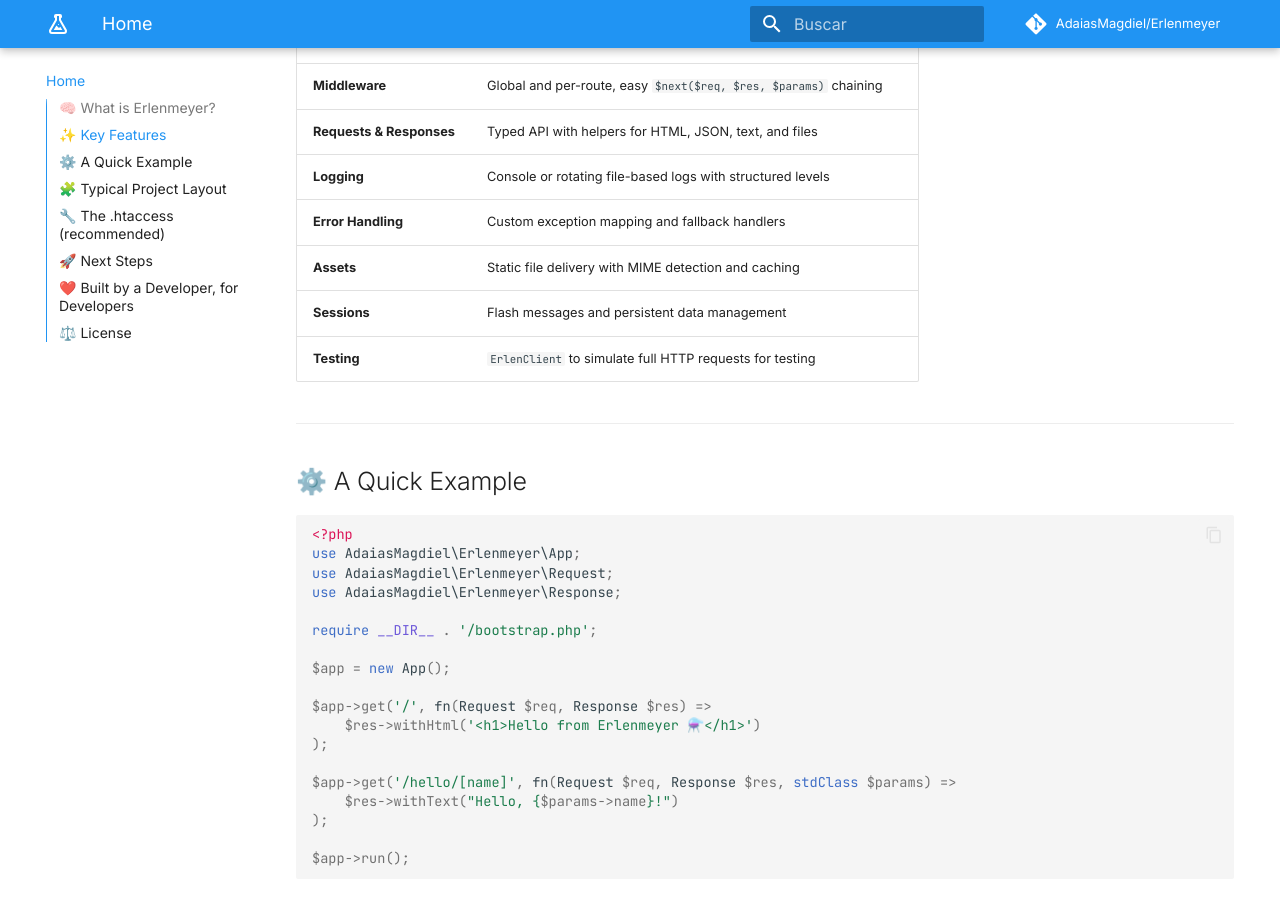
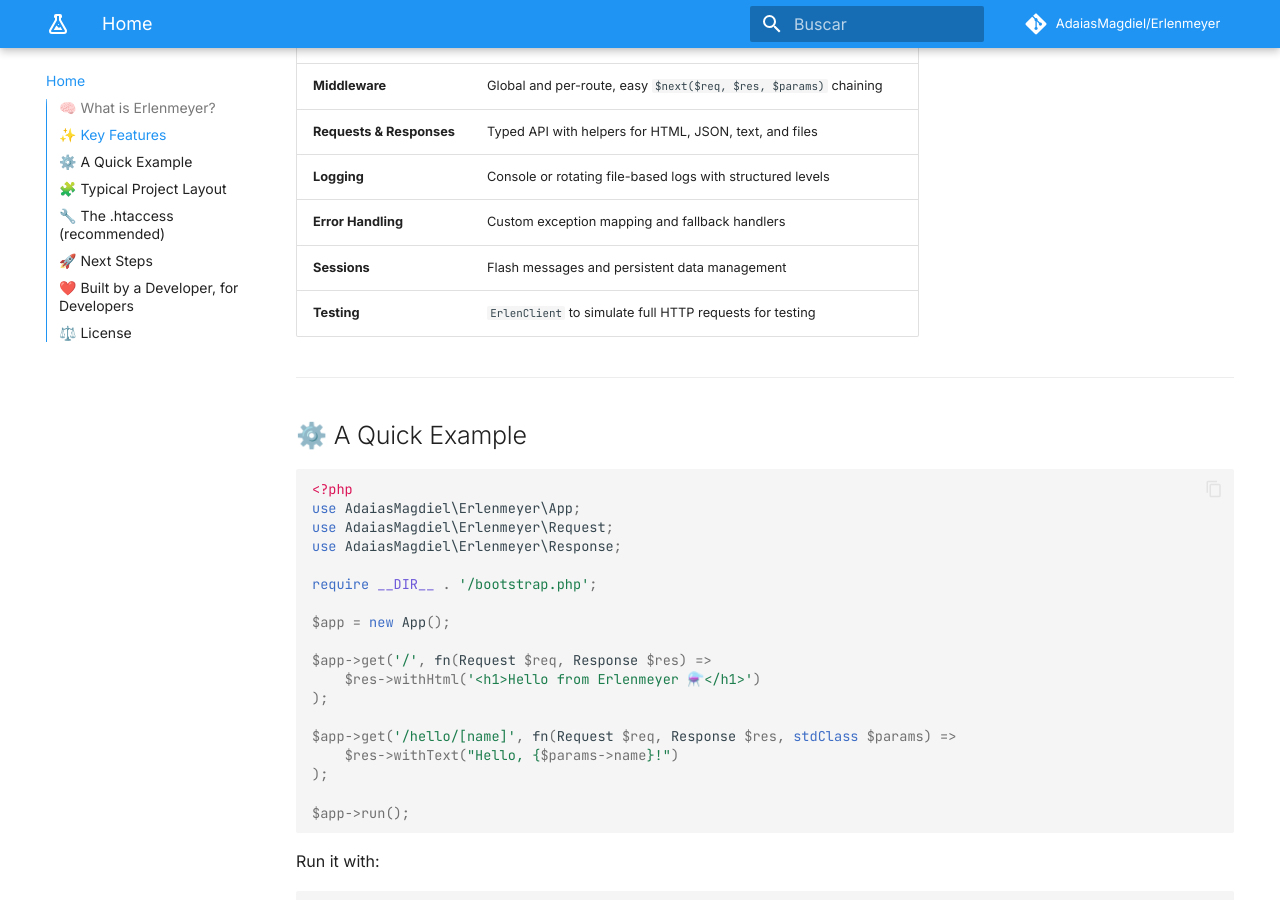
Before and after one commit to AdaiasMagdiel/erlenmeyer, an MkDocs documentation site: the page built from docs/index.md, in a window 1280 px wide and 900 px high, scrolled down 885 px. Built offline with MkDocs 1.6.1 and Material for MkDocs 9.7.7, drawn with Linux system fonts in a browser that asks for light colours; emoji names are drawn with the system emoji font; comment, search, counter and statistics services are not loaded.

Commit message:
docs: remove assets feature - Delete assets table entry from index.md - Remove assets navigation entry from mkdocs.yml - Remove assets reference documentation

```diff
--- a/docs/index.md
+++ b/docs/index.md
@@ -33,7 +33,6 @@ Erlenmeyer is about **clarity without constraints**.
 | **Requests & Responses** | Typed API with helpers for HTML, JSON, text, and files              |
 | **Logging**              | Console or rotating file-based logs with structured levels          |
 | **Error Handling**       | Custom exception mapping and fallback handlers                      |
-| **Assets**               | Static file delivery with MIME detection and caching                |
 | **Sessions**             | Flash messages and persistent data management                       |
 | **Testing**              | `ErlenClient` to simulate full HTTP requests for testing            |
 
--- a/mkdocs.yml
+++ b/mkdocs.yml
@@ -45,7 +45,6 @@ nav:
       - Requests: concepts/requests.md
       - Responses: concepts/responses.md
       - Error Handling: concepts/errors.md
-      - Assets: concepts/assets.md
       - Sessions: concepts/sessions.md
   - Guides:
       - Building an API: guides/building-an-api.md
@@ -54,7 +53,6 @@ nav:
   - Reference:
       - Core:
           - App: reference/App.md
-          - Assets: reference/Assets.md
           - Request: reference/Request.md
           - Response: reference/Response.md
           - Session: reference/Session.md
```
